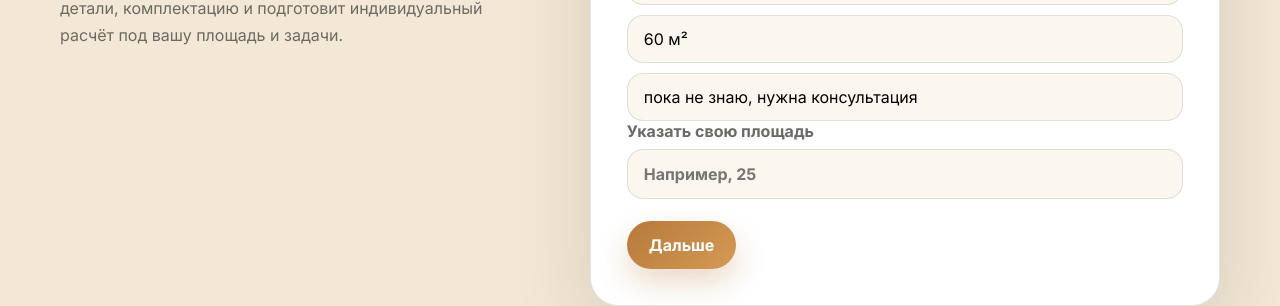
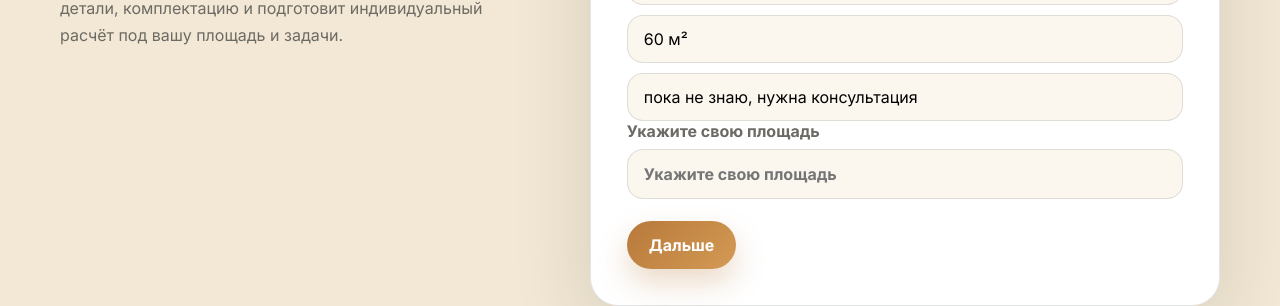
Before and after one commit to kirillzanegin/ural-bani-chatlanding, a React (Vite) app: page / in a window 1280 px wide. Shown: the part 1340-1646 px from the top of the page. Built offline with nearby package versions, Linux system fonts and the light colour scheme.

Commit message:
Improve custom quiz field labels

```diff
--- a/src/data/quiz.js
+++ b/src/data/quiz.js
@@ -4,8 +4,8 @@ export const quizSteps = [
     title: 'Какая площадь бани вам интересна?',
     type: 'single',
     options: ['15 м²', '20 м²', '30 м²', '40 м²', '60 м²', 'пока не знаю, нужна консультация'],
-    customLabel: 'Указать свою площадь',
-    customPlaceholder: 'Например, 25',
+    customLabel: 'Укажите свою площадь',
+    customPlaceholder: 'Укажите свою площадь',
   },
   {
     id: 'rooms',
@@ -22,7 +22,7 @@ export const quizSteps = [
       'панорамное окно',
       'второй свет',
     ],
-    customLabel: 'Другое',
+    customLabel: 'Напишите, что ещё хотите предусмотреть',
     customPlaceholder: 'Напишите, что ещё хотите предусмотреть',
   },
   {
```
